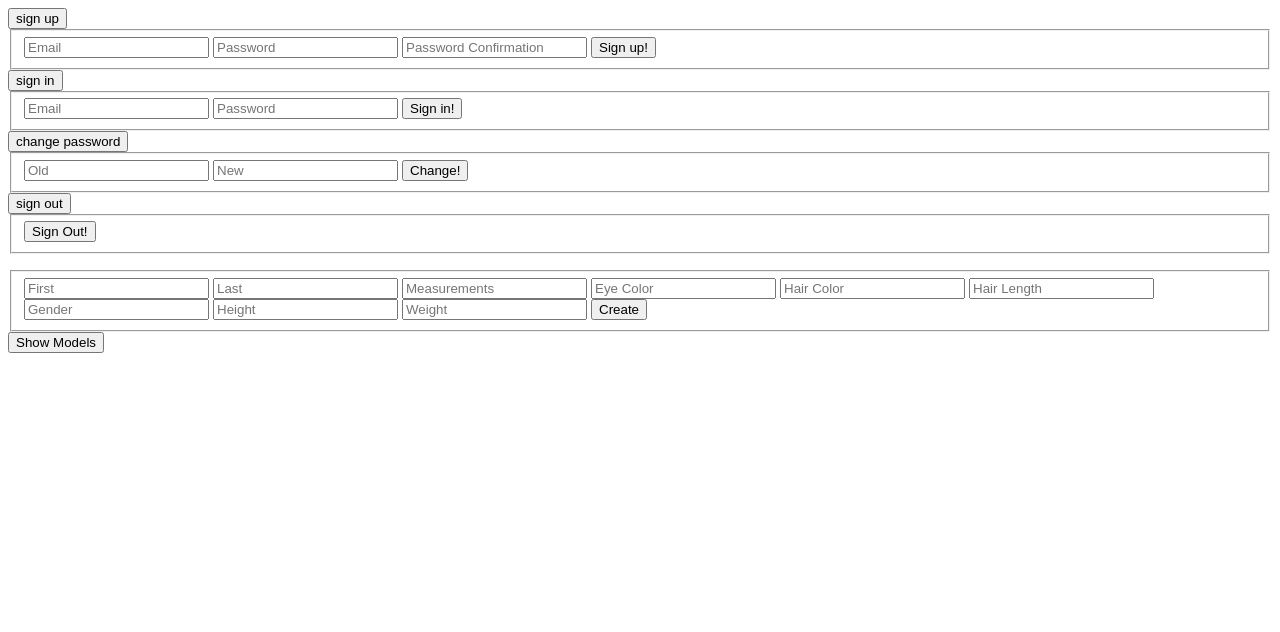
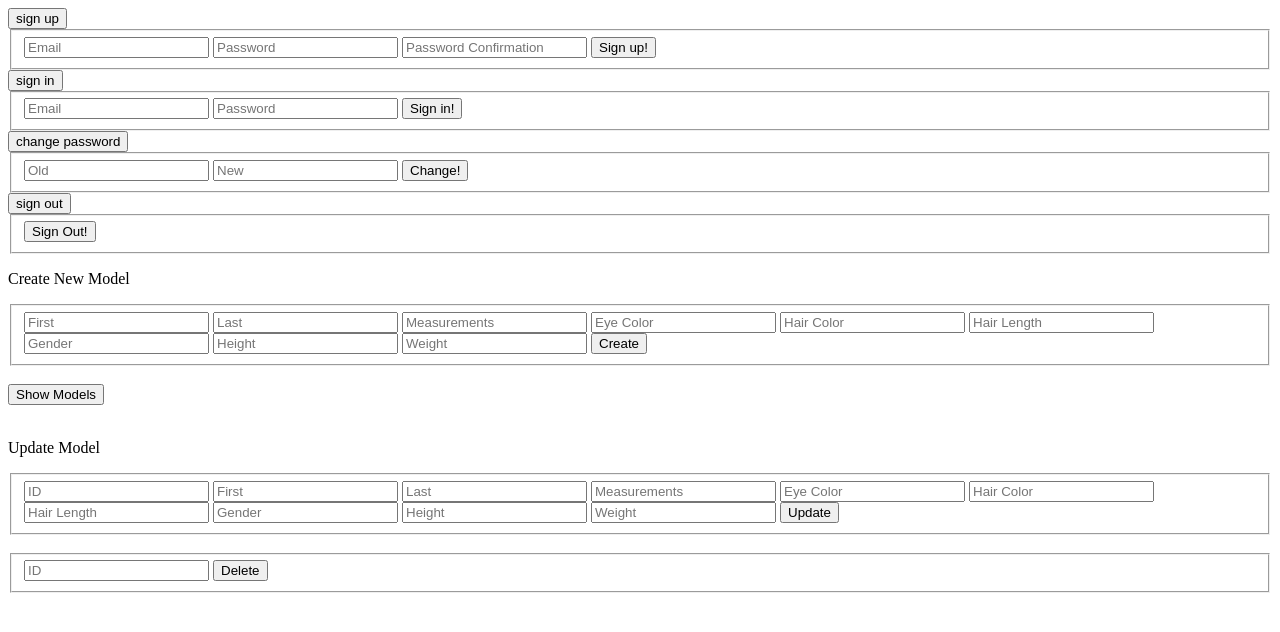
Before and after one commit to kjschelling/FullStackProject, a web app: file index.html in a window 1280 px wide. Shown: the top 632 px of the page. Run offline with its HTML, style and script files only (its server is not run), Linux system fonts and the light colour scheme; some libraries are stand-ins or nearby versions.

Commit message:
Create form for update and delete, complete ajax
-create forms for both update and delete.
-complete AJAX requests for update and delete.
-changed fonts on all text

```diff
--- a/assets/scripts/templates/mannequin-listing.handlebars
+++ b/assets/scripts/templates/mannequin-listing.handlebars
@@ -13,7 +13,6 @@
      <li> <small>Gender: {{mannequin.gender}}</small></li>
      <li> <small>Height: {{mannequin.height}}</small></li>
      <li> <small>Height: {{mannequin.weight}}</small></li>
-      <li><button type="button" name="button">Remove</button></li>
    </ul>
 
 {{/each}}
--- a/index.html
+++ b/index.html
@@ -79,24 +79,49 @@
 
  <p id="mannequin-message"></p>
   <div class="mannequins">
+    <p> Create New Model </p>
         <form id="create-mannequin">
           <fieldset>
-            <input type="text" id="given_name"  name="mannequin[given_name]" placeholder="First">
-            <input type="text" id="surname" name="mannequin[surname]" placeholder="Last">
-            <input type="text" id="measurements" name="mannequin[measurements]" placeholder="Measurements">
-            <input type="text" id="eye_color" name="mannequin[eye_color]" placeholder="Eye Color">
-            <input type="text" id="hair_color" name="mannequin[hair_color]" placeholder="Hair Color">
-            <input type="text" id="hair_length" name="mannequin[hair_length]" placeholder="Hair Length">
-            <input type="text" id="gender" name="mannequin[gender]" placeholder="Gender">
-            <input type="text" id="height" name="mannequin[height]" placeholder="Height">
-            <input type="text" id="weight" name="mannequin[weight]" placeholder="Weight">
+            <input type="text" name="mannequin[given_name]" placeholder="First">
+            <input type="text" name="mannequin[surname]" placeholder="Last">
+            <input type="text" name="mannequin[measurements]" placeholder="Measurements">
+            <input type="text" name="mannequin[eye_color]" placeholder="Eye Color">
+            <input type="text" name="mannequin[hair_color]" placeholder="Hair Color">
+            <input type="text" name="mannequin[hair_length]" placeholder="Hair Length">
+            <input type="text" name="mannequin[gender]" placeholder="Gender">
+            <input type="text" name="mannequin[height]" placeholder="Height">
+            <input type="text"  name="mannequin[weight]" placeholder="Weight">
             <input type="submit" name="submit" value="Create">
           </fieldset>
           </form>
+          <br>
       <button id="show">Show Models</button>
       <div id="show-models"></div>
+      <br>
+      <p> Update Model </p>
+      <form id="update-mannequin">
+        <fieldset>
+          <input type="text" name="mannequin[id]" placeholder="ID">
+          <input type="text"  name="mannequin[given_name]" placeholder="First">
+          <input type="text"  name="mannequin[surname]" placeholder="Last">
+          <input type="text"  name="mannequin[measurements]" placeholder="Measurements">
+          <input type="text"  name="mannequin[eye_color]" placeholder="Eye Color">
+          <input type="text"  name="mannequin[hair_color]" placeholder="Hair Color">
+          <input type="text"  name="mannequin[hair_length]" placeholder="Hair Length">
+          <input type="text"  name="mannequin[gender]" placeholder="Gender">
+          <input type="text"  name="mannequin[height]" placeholder="Height">
+          <input type="text"  name="mannequin[weight]" placeholder="Weight">
+          <input type="submit" name="submit" value="Update">
+        </fieldset>
+        </form>
+      <br>
+      <form id="delete-mannequin">
+        <fieldset>
+          <input type="text" id="model-id"  name="mannequin[id]" placeholder="ID">
+          <input type="submit" class="delete" name="submit" value="Delete">
+        </fieldset>
+      </form>
   </div>
-
 
     </body>
 </html>
```
Also changed, not shown: assets/scripts/mannequins/api.js (+25 -1 lines), assets/scripts/mannequins/events.js (+22 -1 lines), assets/scripts/mannequins/ui.js (+33 -2 lines), assets/styles/theme.scss (+4 -5 lines).
